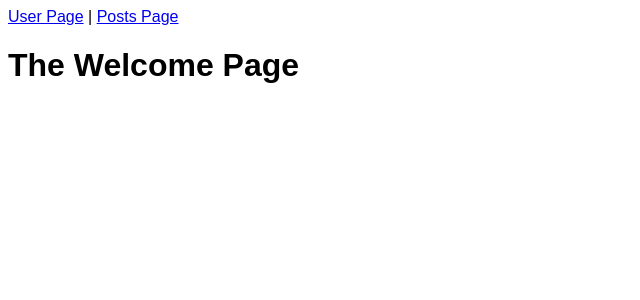
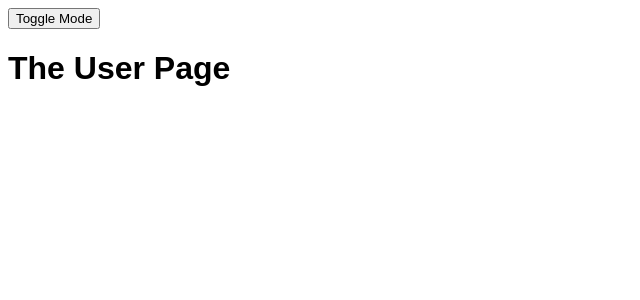
Before and after one commit to PaPa31/react-complete-guide, a React (Create React App) app: page / in a window 1280 px wide. Shown: the top 300 px of the page, without its empty margins (0-640 px from the left). Built offline with nearby package versions, Linux system fonts and the light colour scheme.

Commit message:
11.30.1 Routing React Suspense finished
	modified:   src/App.js

```diff
--- a/src/App.js
+++ b/src/App.js
@@ -1,24 +1,46 @@
-import React, { Component } from 'react';
-import { BrowserRouter, Route, NavLink } from 'react-router-dom';
+import React, { Component, Suspense } from "react";
+import User from "./containers/User";
 
-import Posts from './containers/Posts';
-import User from './containers/User';
-import Welcome from './containers/Welcome';
+// import Posts from './containers/Posts';
+const Posts = React.lazy(() => import("./containers/Posts"));
 
 class App extends Component {
+  state = { showPosts: false };
+  modeHandler = () => {
+    this.setState((prevState) => {
+      return { showPosts: !prevState.showPosts };
+    });
+  };
   render() {
     return (
-      <BrowserRouter>
-        <React.Fragment>
-          <nav>
-            <NavLink to="/user">User Page</NavLink> |&nbsp;
-            <NavLink to="/posts">Posts Page</NavLink>
-          </nav>
-          <Route path="/" component={Welcome} exact />
-          <Route path="/user" component={User} />
-          <Route path="/posts" component={Posts} />
-        </React.Fragment>
-      </BrowserRouter>
+      <React.Fragment>
+        <button onClick={this.modeHandler}>Toggle Mode</button>
+        {this.state.showPosts ? (
+          <Suspense fallback={<div>Loading...</div>}>
+            <Posts />
+          </Suspense>
+        ) : (
+          <User />
+        )}
+      </React.Fragment>
+      // <BrowserRouter>
+      //   <React.Fragment>
+      //     <nav>
+      //       <NavLink to="/user">User Page</NavLink> |&nbsp;
+      //       <NavLink to="/posts">Posts Page</NavLink>
+      //     </nav>
+      //     <Route path="/" component={Welcome} exact />
+      //     <Route path="/user" component={User} />
+      //     <Route
+      //       path="/posts"
+      //       render={() => (
+      //         <Suspense fallback={<div>Loading...</div>}>
+      //           <Posts />
+      //         </Suspense>
+      //       )}
+      //     />
+      //   </React.Fragment>
+      // </BrowserRouter>
     );
   }
 }
```
